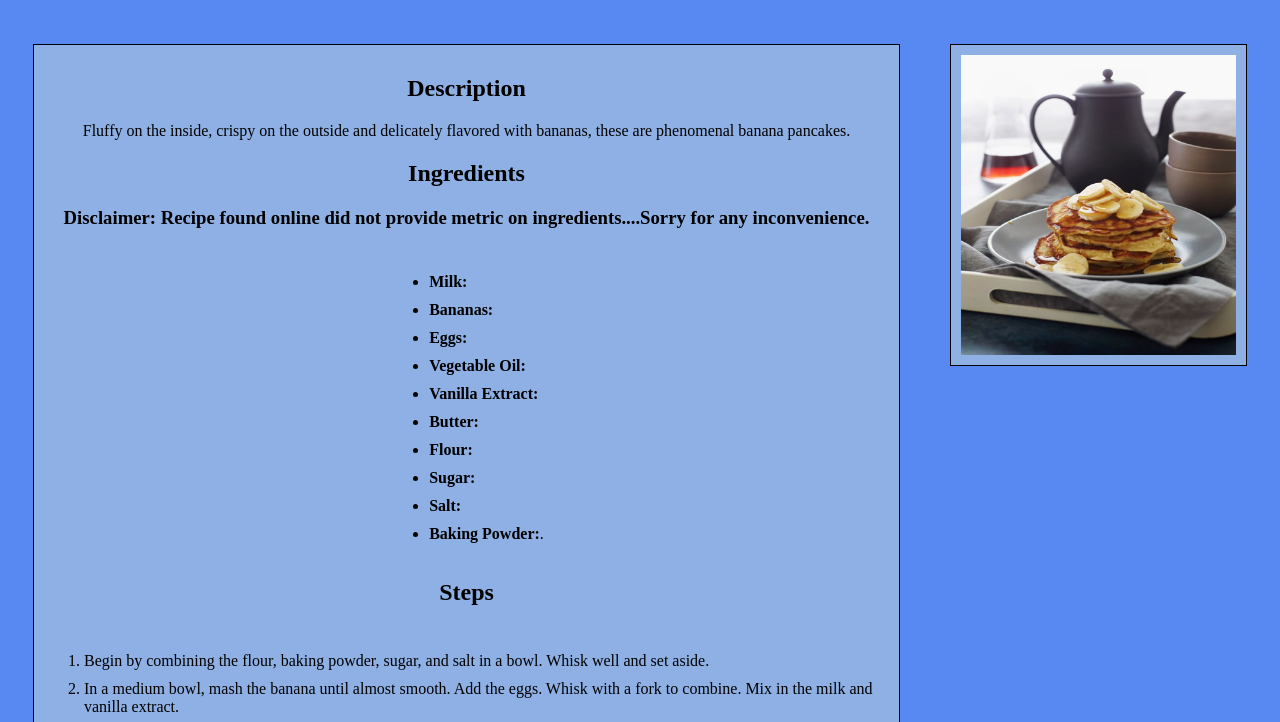
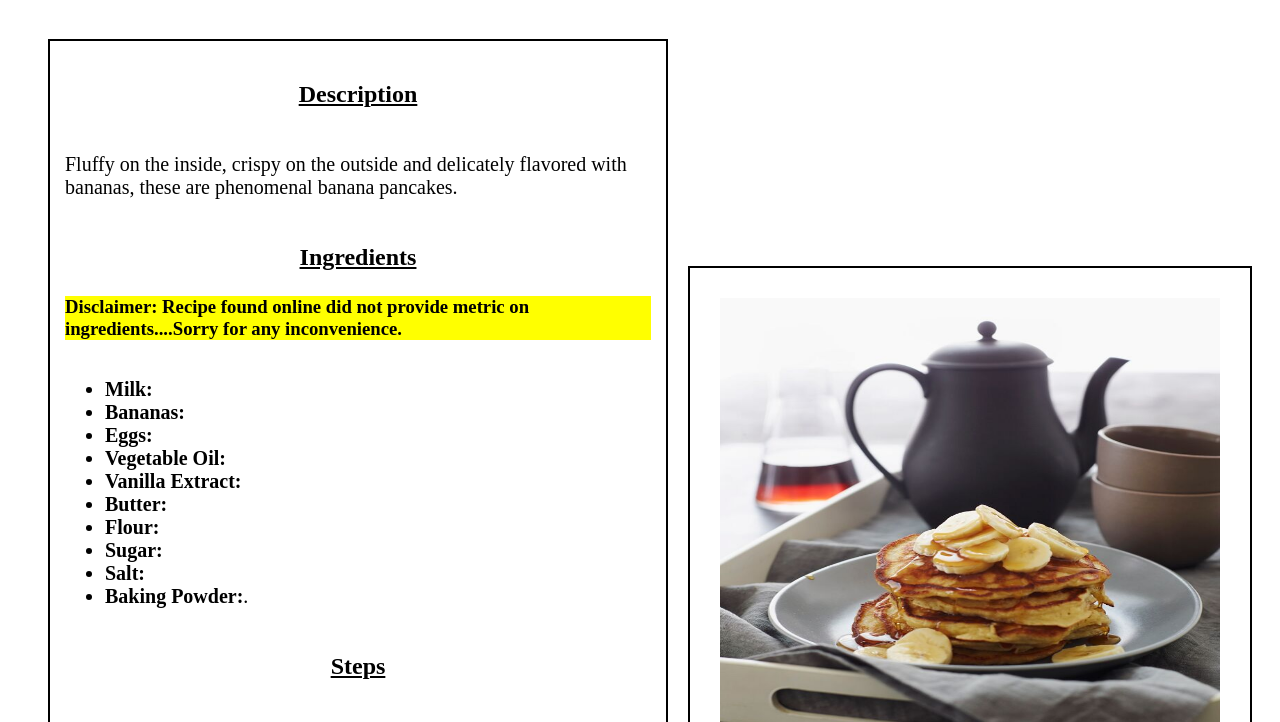
Before and after one commit to wwoah/odin-recipes, a plain HTML site: page recipes/bananaPancakes.html in a window 1280 px wide. Shown: the part 91-813 px from the top of the page. Drawn offline with Linux system fonts and the light colour scheme.

Commit message:
Refactoring once more of styles css for better readability.

```diff
--- a/recipes/bananaPancakes.html
+++ b/recipes/bananaPancakes.html
@@ -7,16 +7,15 @@
   </head>
 
   <body>
-    <h1>Banana Pancakes</h1>
+    <h1><u>Banana Pancakes</u></h1>
     <div class = "container">
 
       <div class = "left-side">
-        <h2>Description</h2>
+        <h2><u>Description</u></h2>
         <p>Fluffy on the inside, crispy on the outside and delicately flavored with bananas, these are phenomenal banana pancakes.</p>
 
-        <h2>Ingredients</h2>
-
-          <h3>Disclaimer: Recipe found online did not provide metric on ingredients....Sorry for any inconvenience.</h3>
+        <h2><u>Ingredients</u></h2>
+          <div class = "disclaimer"><h3>Disclaimer: Recipe found online did not provide metric on ingredients....Sorry for any inconvenience.</h3></div>
         <ul>
           <li><b>Milk:</b></li>
           <li><b>Bananas:</b> </li>
@@ -31,7 +30,7 @@
 
         </ul>
 
-        <h2>Steps</h2>
+        <h2><u>Steps</u></h2>
 
         <ol>
           <li>Begin by combining the flour, baking powder, sugar, and salt in a bowl. Whisk well and set aside.</li>
@@ -46,7 +45,7 @@
       </div>
 
       <div class = "right-side">
-        <img src="../images/bananaPancakes.jpg" alt="bananaPancakes" width="275" height="300">
+        <img src="../images/bananaPancakes.jpg" alt="bananaPancakes" width="500" height="500">
       </div>
     </div>
   </body>
--- a/style.css
+++ b/style.css
@@ -1,49 +1,46 @@
 body{
-    background-color:rgb(88, 137, 243);
-
+    background-color:white;
 
 }
-h1 {
+h1, h2 {
     text-align: center;
-    padding: 15px;
+    padding: 5px;
 }
 
 .container {
     display: inline-flex;
-}
-
-.container .left-side, .container .right-side {
-    background-color: rgb(142, 176, 228);
+    margin: 10px;
     padding: 10px;
-    margin: 25px;
-    border:1px solid black;
-    text-align: center;
 }
 
 
-.container .right-side {
-    height: 300px;
-    width: 300px;
+.left-side {
+    margin:20px;
+    padding: 15px;
+    background-color: white;
+    border: 2px solid black;
+
+}
+
+.right-side {
+    margin: auto auto;
+    padding: 30px;
+    background-color: white;
+    border: 2px solid black;
 }
 
 
+.container .left-side .disclaimer {
+    background-color: yellow;
+}
 
-/*
-.right-side, .left-side, .index {
-    background-color: rgb(142, 176, 228);
-    margin: 100px;
-    border-color: rgb(13, 18, 77);
-    text-align: center;
-}
-*/
-
-ul,
+p, ul,
 ol {
+    font-size: 20px;
     color: black;
     display: inline-block;
     text-align: left;
 }
 
 ul li, ol li {
-    margin-top:10px;
 }
```
Also changed, not shown: recipes/affogato.html (+5 -5 lines), recipes/tiramisu.html (+5 -5 lines).
